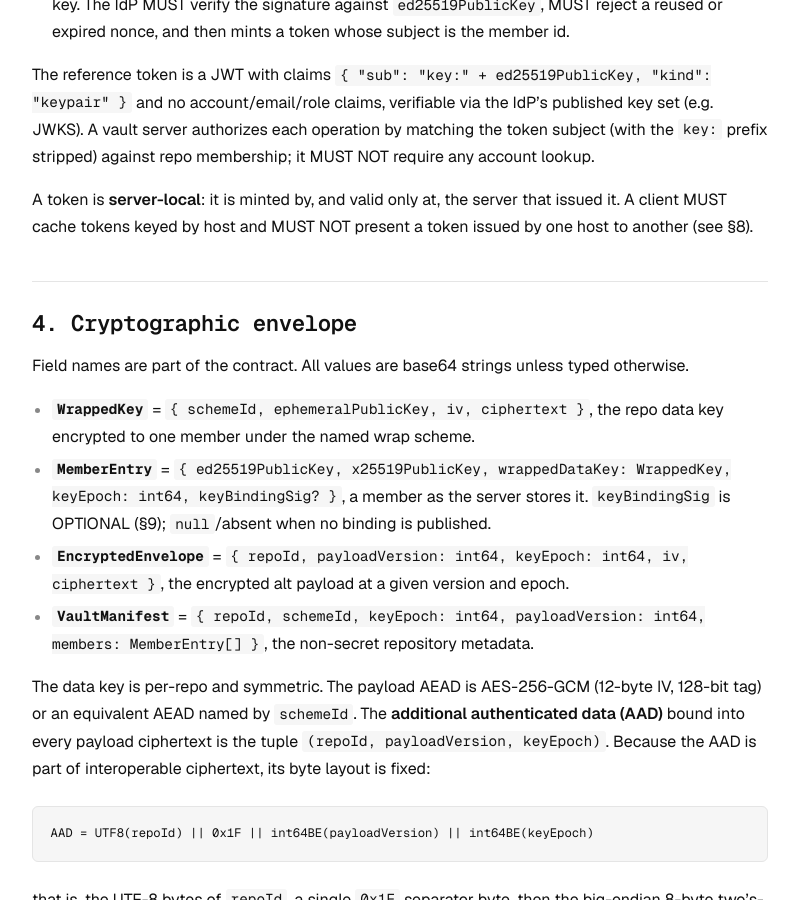
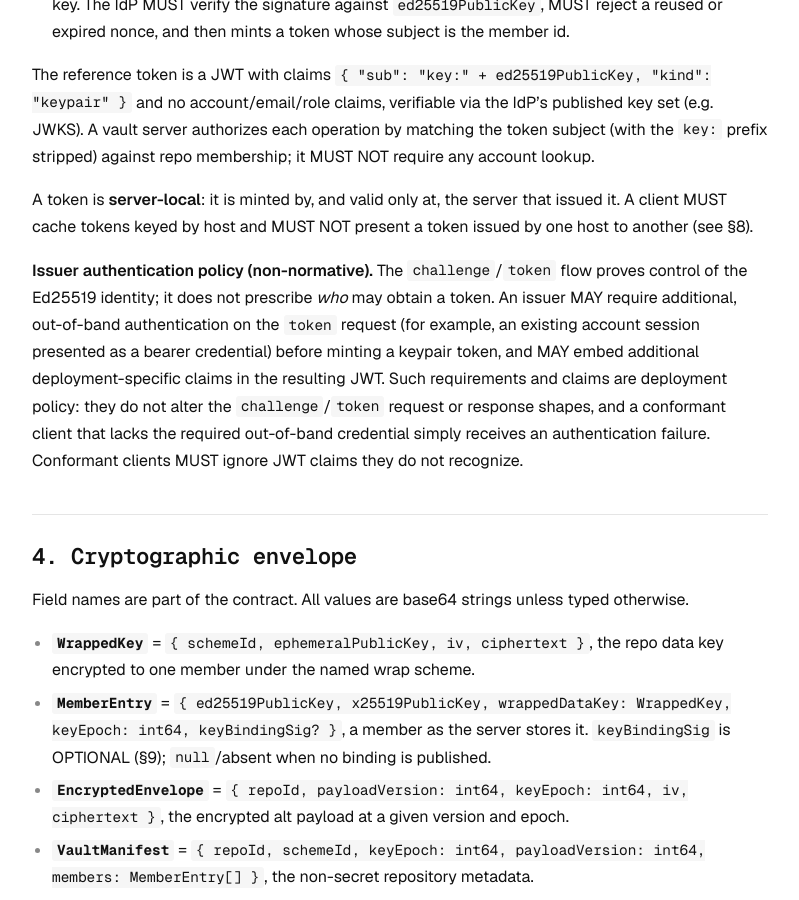
Before and after one commit to trqlmao/avp, a Jekyll site: the page built from SPEC.md, in a window 1280 px wide and 900 px high, scrolled down 1553 px. Shown: the whole window, without its empty margins (240-1039 px from the left). Built offline with Jekyll 4.4.1, drawn with Linux system fonts in a browser that asks for light colours; our own code applies the rules of GitHub Pages for plain Markdown files; some of the changed text lies outside the part shown.

Commit message:
docs: issuer auth policy + implementation-defined errors (#14)
* docs: note issuers may require out-of-band auth + extra claims on token grant

* docs: note servers may return implementation-defined resource/policy errors

* docs: add changelog entry for non-normative spec clarifications

---------

Co-authored-by: trqlmao <trqlmao@users.noreply.github.com>

```diff
--- a/SPEC.md
+++ b/SPEC.md
@@ -46,6 +46,15 @@
 
 A token is **server-local**: it is minted by, and valid only at, the server that issued it. A client
 MUST cache tokens keyed by host and MUST NOT present a token issued by one host to another (see §8).
+
+**Issuer authentication policy (non-normative).** The `challenge`/`token` flow proves control of the
+Ed25519 identity; it does not prescribe *who* may obtain a token. An issuer MAY require additional,
+out-of-band authentication on the `token` request (for example, an existing account session presented
+as a bearer credential) before minting a keypair token, and MAY embed additional deployment-specific
+claims in the resulting JWT. Such requirements and claims are deployment policy: they do not alter the
+`challenge`/`token` request or response shapes, and a conformant client that lacks the required
+out-of-band credential simply receives an authentication failure. Conformant clients MUST ignore JWT
+claims they do not recognize.
 
 ## 4. Cryptographic envelope
 
@@ -165,6 +174,15 @@
   `rewrappedMembers`, store `rotatedEnvelope`, and set the epoch to `newKeyEpoch`.
 - **fetchMemberKey**, return a member's `MemberEntry` (its public keys and any `keyBindingSig`).
 
+**Implementation-defined errors (non-normative).** Beyond the protocol-defined outcomes
+(optimistic-concurrency `conflict`, *not found*, and membership *permission denied*), a server MAY
+reject any operation with an implementation-defined resource or policy error — for example a quota
+limit (repositories per tenant, members per repository) or an operation disallowed by deployment
+policy. These are distinct from a concurrency `conflict`: a client MUST surface them as terminal
+failures and MUST NOT retry them as if they were a stale-version conflict. Recommended encodings:
+HTTP `429 Too Many Requests` / `403 Forbidden` for the JSON profile; gRPC `RESOURCE_EXHAUSTED` /
+`PERMISSION_DENIED` for the gRPC profile.
+
 ### Profiles
 
 - **gRPC**, [`proto/avp.proto`](proto/avp.proto) is canonical. Field numbers and names are stable.
```
Also changed, not shown: CHANGELOG.md.
